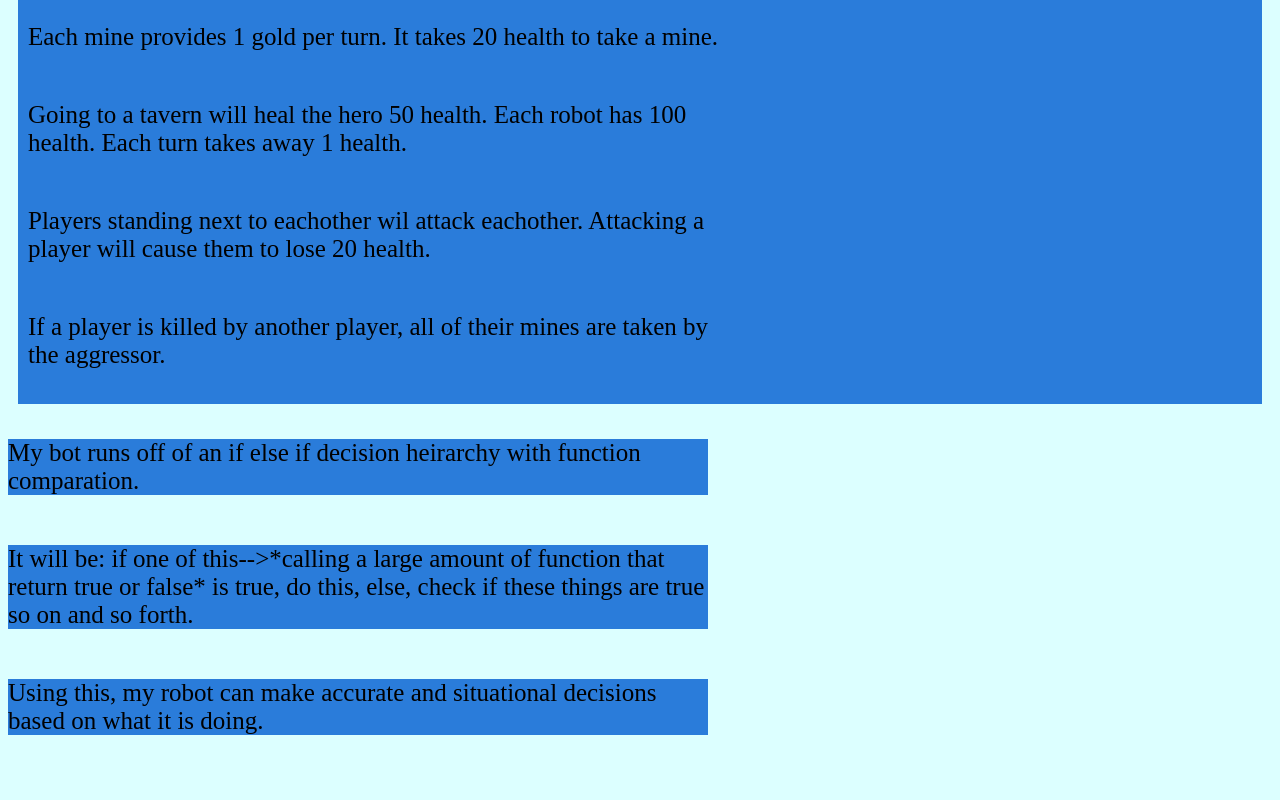
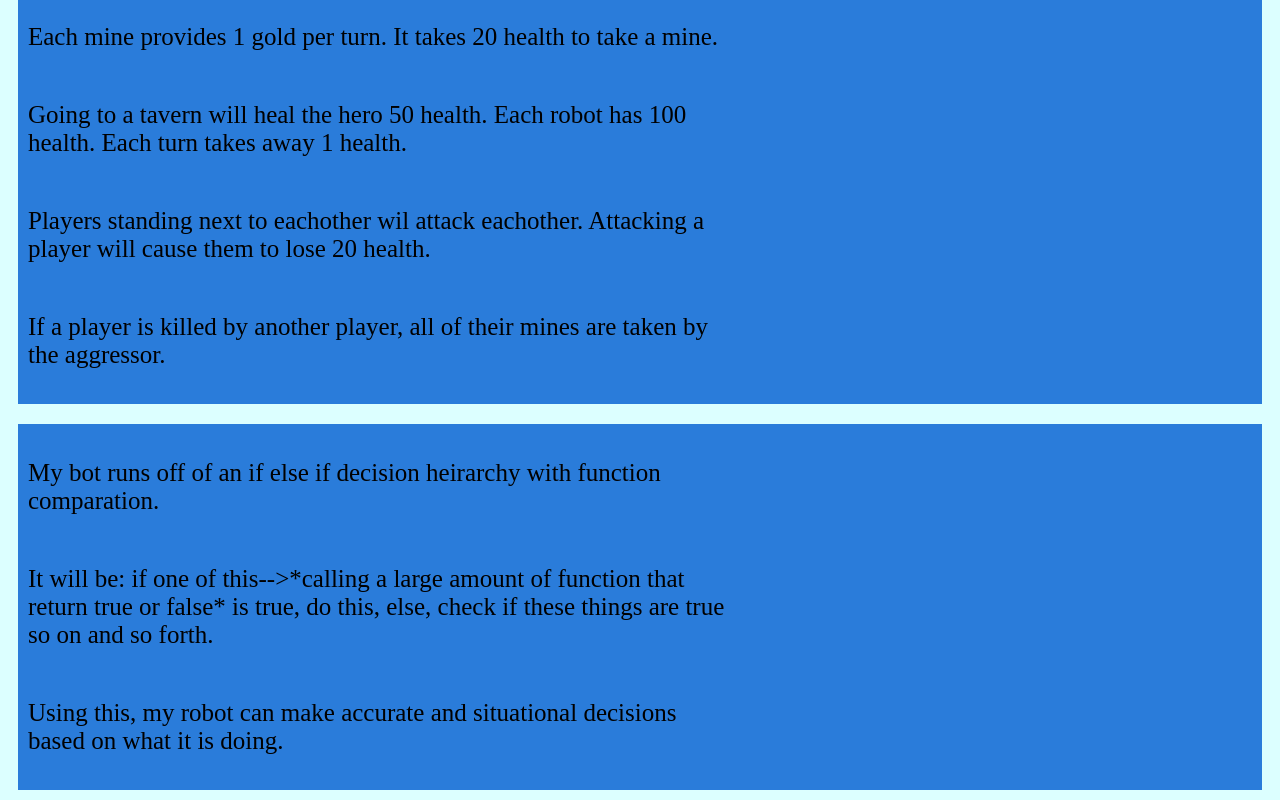
Before and after one commit to gman6500/actualRealWebsite, a plain HTML site: page vindinium.html in a window 1280 px wide. Shown: the part 1074-1874 px from the top of the page. Before the commit the page ends 1834 px from the top, so only its background shows below. Drawn offline with Linux system fonts and the light colour scheme.

Commit message:
Adding minor things to vindinium page

```diff
--- a/vindinium.css
+++ b/vindinium.css
@@ -70,3 +70,9 @@ img{
     width:700px;
     font-size:25px;
 }
+#myBot{
+    float:left;
+    margin:10px;
+    background-color:#2A7CDA;
+    padding:10px;
+}
```
